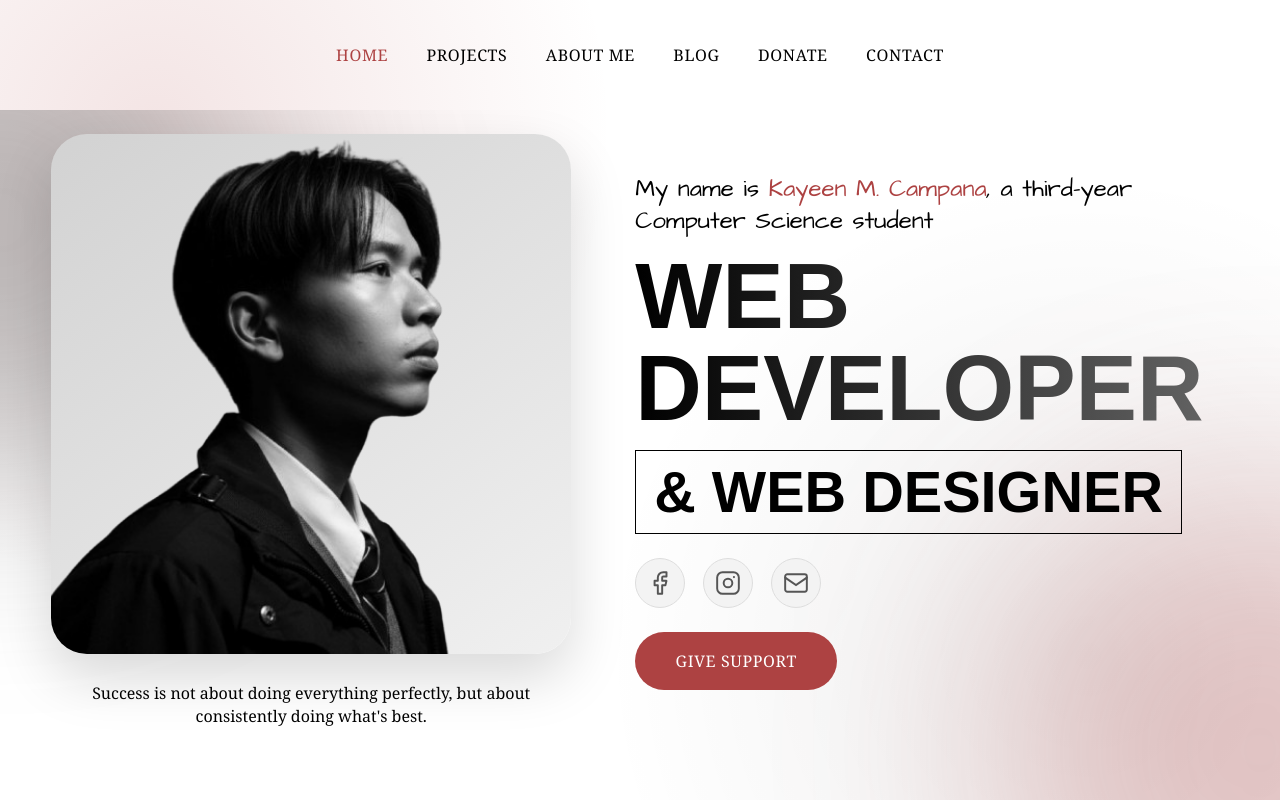
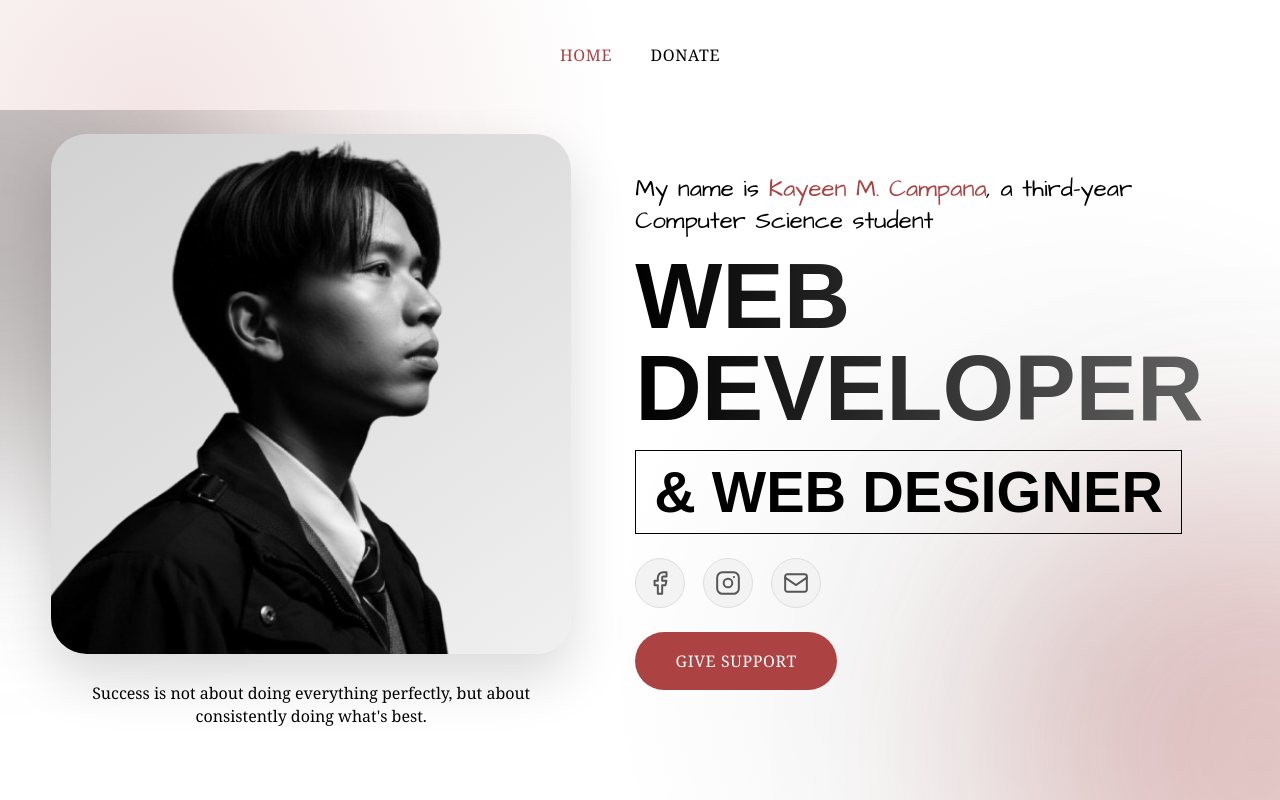
Before and after one commit to Topor24k/Portfolio-New, a React (Vite) app in the folder react-migrate/: page / in a window 1280 px wide. Built offline with nearby package versions, Linux system fonts and the light colour scheme; a web font is replaced by a local one.

Commit message:
chore: remove unused navigation links from Home and Donate pages

```diff
--- a/react-migrate/src/pages/DonatePage.jsx
+++ b/react-migrate/src/pages/DonatePage.jsx
@@ -102,11 +102,7 @@ export default function DonatePage() {
       <nav>
         <ul className="nav-links">
           <li><NavLink to="/" className={navClass}>HOME</NavLink></li>
-          <li><NavLink to="/projects" className={navClass}>PROJECTS</NavLink></li>
-          <li><NavLink to="/about" className={navClass}>ABOUT ME</NavLink></li>
-          <li><NavLink to="/blog" className={navClass}>BLOG</NavLink></li>
           <li><NavLink to="/donate" className={navClass}>DONATE</NavLink></li>
-          <li><NavLink to="/contact" className={navClass}>CONTACT</NavLink></li>
         </ul>
       </nav>
 
--- a/react-migrate/src/pages/HomePage.jsx
+++ b/react-migrate/src/pages/HomePage.jsx
@@ -10,11 +10,7 @@ export default function HomePage() {
       <nav>
         <ul className="nav-links">
           <li><NavLink to="/" className={navClass}>HOME</NavLink></li>
-          <li><NavLink to="/projects" className={navClass}>PROJECTS</NavLink></li>
-          <li><NavLink to="/about" className={navClass}>ABOUT ME</NavLink></li>
-          <li><NavLink to="/blog" className={navClass}>BLOG</NavLink></li>
           <li><NavLink to="/donate" className={navClass}>DONATE</NavLink></li>
-          <li><NavLink to="/contact" className={navClass}>CONTACT</NavLink></li>
         </ul>
       </nav>
 
```
